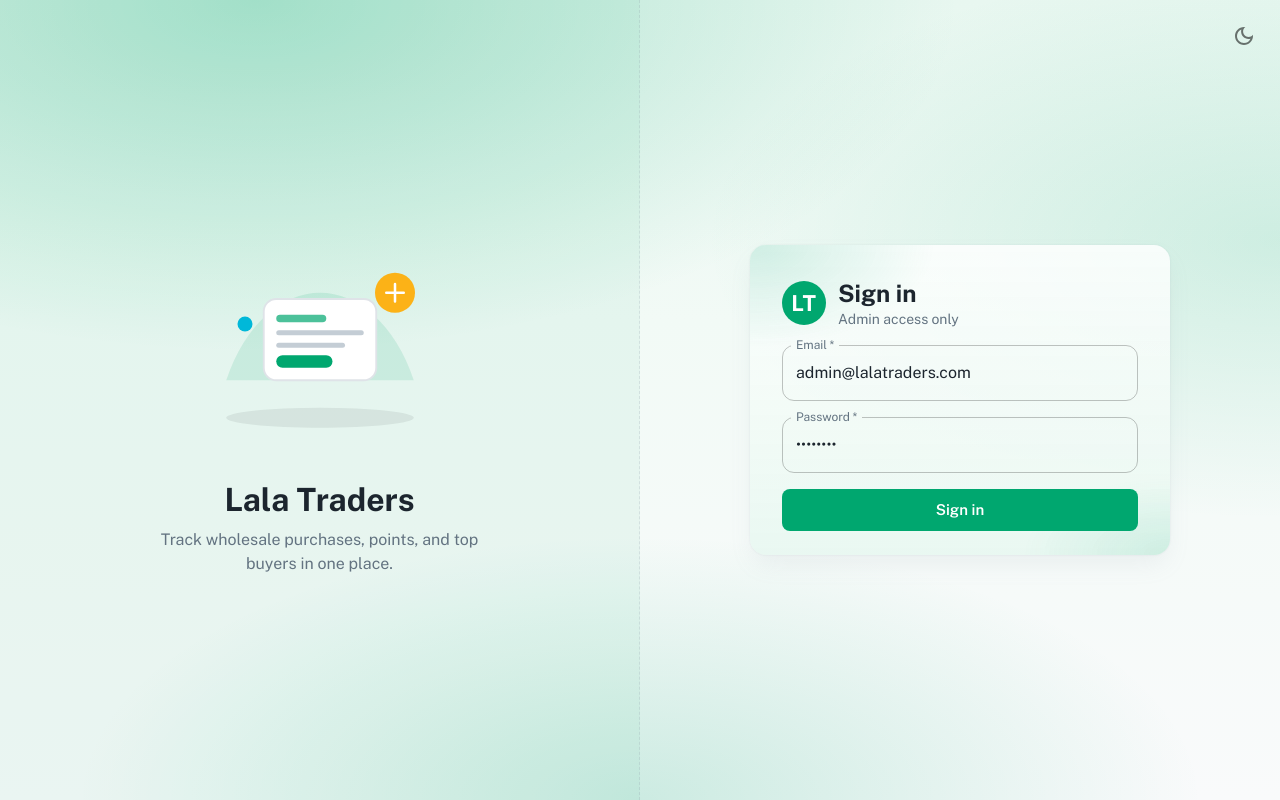
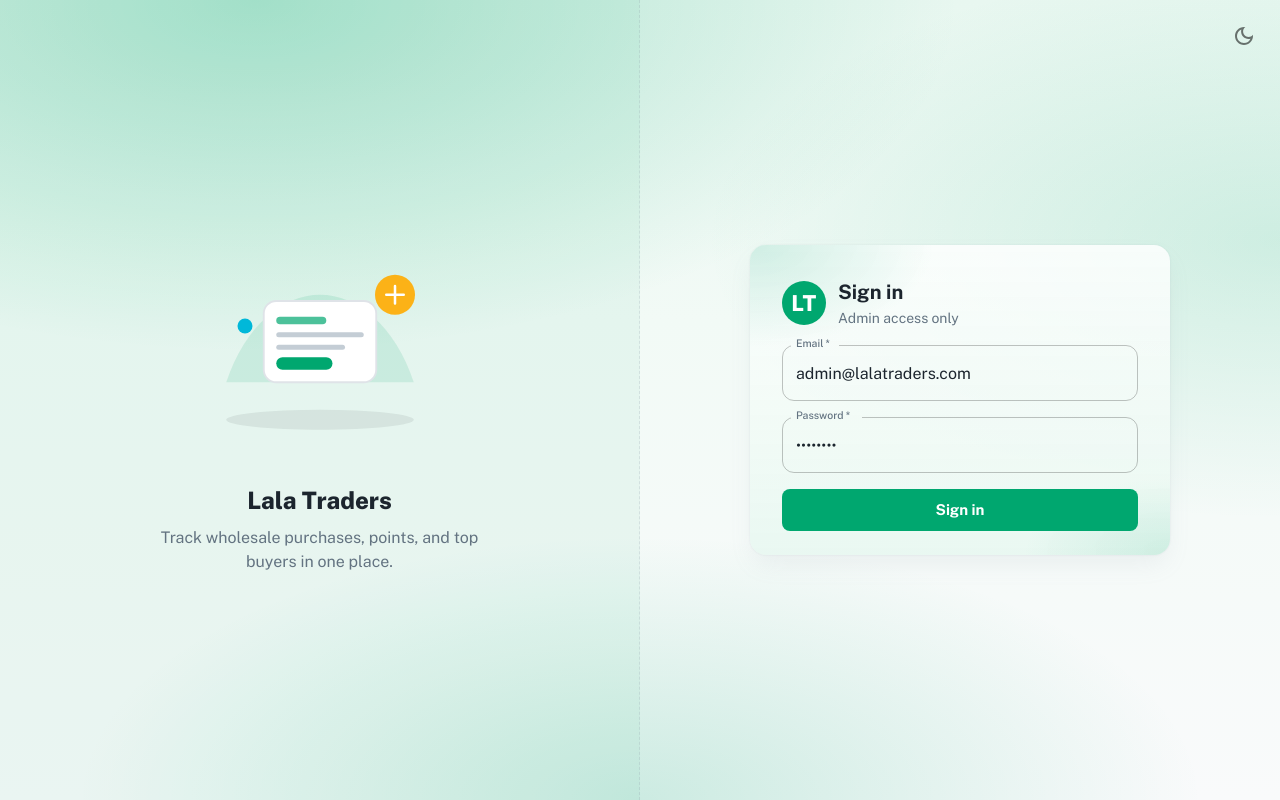
Before and after one commit to junaidkhan80121/customer_app_fe, a React (Vite) app: page /login in a window 1280 px wide. Built offline with nearby package versions, Linux system fonts and the light colour scheme; no server answers.

Commit message:
feat: addded new fonts

```diff
--- a/index.html
+++ b/index.html
@@ -7,7 +7,7 @@
     <link rel="preconnect" href="https://fonts.googleapis.com" />
     <link rel="preconnect" href="https://fonts.gstatic.com" crossorigin />
     <link
-      href="https://fonts.googleapis.com/css2?family=Public+Sans:wght@400;500;600;700&display=swap"
+      href="https://fonts.googleapis.com/css2?family=Barlow:wght@600;700;800;900&family=Public+Sans:ital,wght@0,300;0,400;0,500;0,600;0,700;0,800;1,400&display=swap"
       rel="stylesheet"
     />
   </head>
--- a/src/theme/index.ts
+++ b/src/theme/index.ts
@@ -1,4 +1,5 @@
 import { createTheme, ThemeOptions } from '@mui/material/styles';
+import typography from './typography';
 
 /** Full-viewport soft green wash (not just a top corner blob) */
 export function getAppBackground(mode: 'light' | 'dark') {
@@ -35,18 +36,12 @@ export function getTableBackground(mode: 'light' | 'dark') {
 }
 
 const shared: ThemeOptions = {
-  typography: {
-    fontFamily: '"Public Sans", sans-serif',
-    h4: { fontWeight: 700, fontSize: '1.5rem', '@media (min-width:600px)': { fontSize: '2rem' } },
-    h5: { fontWeight: 700 },
-    h6: { fontWeight: 700 },
-    button: { textTransform: 'none', fontWeight: 600 },
-  },
+  typography,
   shape: { borderRadius: 12 },
   components: {
     MuiButton: {
       styleOverrides: {
-        root: { borderRadius: 8, boxShadow: 'none' },
+        root: { borderRadius: 8, boxShadow: 'none', fontWeight: 700 },
         contained: {
           boxShadow: 'none',
           '&:hover': { boxShadow: 'none' },
@@ -184,7 +179,8 @@ export function createAppTheme(mode: 'light' | 'dark') {
               backgroundColor: isDark ? 'rgba(0,167,111,0.18)' : 'rgba(0,167,111,0.14)',
               color: isDark ? '#FFFFFF' : '#1C252E',
               fontWeight: 600,
-              fontSize: 13,
+              fontSize: '0.8125rem',
+              lineHeight: 1.5,
             },
           },
         },
@@ -195,7 +191,9 @@ export function createAppTheme(mode: 'light' | 'dark') {
             whiteSpace: 'nowrap',
             border: '1px solid rgba(145,158,171,0.24)',
             padding: '12px 16px',
-            fontSize: 14,
+            fontSize: '0.875rem',
+            fontWeight: 400,
+            lineHeight: 22 / 14,
             backgroundColor: 'transparent',
           },
           body: {
@@ -216,6 +214,31 @@ export function createAppTheme(mode: 'light' | 'dark') {
           },
         },
       },
+      MuiListItemText: {
+        styleOverrides: {
+          primary: {
+            fontSize: '0.875rem',
+            fontWeight: 600,
+            lineHeight: 22 / 14,
+          },
+        },
+      },
+      MuiInputLabel: {
+        styleOverrides: {
+          root: {
+            fontSize: '0.875rem',
+            fontWeight: 500,
+          },
+        },
+      },
+      MuiChip: {
+        styleOverrides: {
+          label: {
+            fontWeight: 600,
+            fontSize: '0.8125rem',
+          },
+        },
+      },
     },
   });
 }
--- /dev/null
+++ b/src/theme/typography.ts
@@ -0,0 +1,103 @@
+import { TypographyVariantsOptions } from '@mui/material/styles';
+
+export const primaryFont = '"Public Sans", -apple-system, BlinkMacSystemFont, "Segoe UI", Helvetica, Arial, sans-serif';
+export const secondaryFont = '"Barlow", "Public Sans", sans-serif';
+
+function pxToRem(value: number) {
+  return `${value / 16}rem`;
+}
+
+function responsiveFontSizes({ sm, md, lg }: { sm: number; md: number; lg: number }) {
+  return {
+    '@media (min-width:600px)': { fontSize: pxToRem(sm) },
+    '@media (min-width:900px)': { fontSize: pxToRem(md) },
+    '@media (min-width:1200px)': { fontSize: pxToRem(lg) },
+  };
+}
+
+/** Minimals.cc typography scale (Public Sans + Barlow display) */
+const typography: TypographyVariantsOptions = {
+  fontFamily: primaryFont,
+  fontWeightLight: 300,
+  fontWeightRegular: 400,
+  fontWeightMedium: 500,
+  fontWeightBold: 700,
+  h1: {
+    fontFamily: secondaryFont,
+    fontWeight: 800,
+    lineHeight: 80 / 64,
+    fontSize: pxToRem(40),
+    ...responsiveFontSizes({ sm: 52, md: 58, lg: 64 }),
+  },
+  h2: {
+    fontFamily: secondaryFont,
+    fontWeight: 800,
+    lineHeight: 64 / 48,
+    fontSize: pxToRem(32),
+    ...responsiveFontSizes({ sm: 40, md: 44, lg: 48 }),
+  },
+  h3: {
+    fontWeight: 700,
+    lineHeight: 1.5,
+    fontSize: pxToRem(24),
+    ...responsiveFontSizes({ sm: 26, md: 30, lg: 32 }),
+  },
+  h4: {
+    fontWeight: 700,
+    lineHeight: 1.5,
+    fontSize: pxToRem(20),
+    ...responsiveFontSizes({ sm: 20, md: 24, lg: 24 }),
+  },
+  h5: {
+    fontWeight: 700,
+    lineHeight: 1.5,
+    fontSize: pxToRem(18),
+    ...responsiveFontSizes({ sm: 19, md: 20, lg: 20 }),
+  },
+  h6: {
+    fontWeight: 700,
+    lineHeight: 28 / 18,
+    fontSize: pxToRem(17),
+    ...responsiveFontSizes({ sm: 18, md: 18, lg: 18 }),
+  },
+  subtitle1: {
+    fontWeight: 600,
+    lineHeight: 1.5,
+    fontSize: pxToRem(16),
+  },
+  subtitle2: {
+    fontWeight: 600,
+    lineHeight: 22 / 14,
+    fontSize: pxToRem(14),
+  },
+  body1: {
+    fontWeight: 400,
+    lineHeight: 1.5,
+    fontSize: pxToRem(16),
+  },
+  body2: {
+    fontWeight: 400,
+    lineHeight: 22 / 14,
+    fontSize: pxToRem(14),
+  },
+  caption: {
+    fontWeight: 400,
+    lineHeight: 1.5,
+    fontSize: pxToRem(12),
+  },
+  overline: {
+    fontWeight: 700,
+    lineHeight: 1.5,
+    fontSize: pxToRem(12),
+    textTransform: 'uppercase',
+    letterSpacing: 1.1,
+  },
+  button: {
+    fontWeight: 700,
+    lineHeight: 24 / 14,
+    fontSize: pxToRem(14),
+    textTransform: 'unset',
+  },
+};
+
+export default typography;
```
